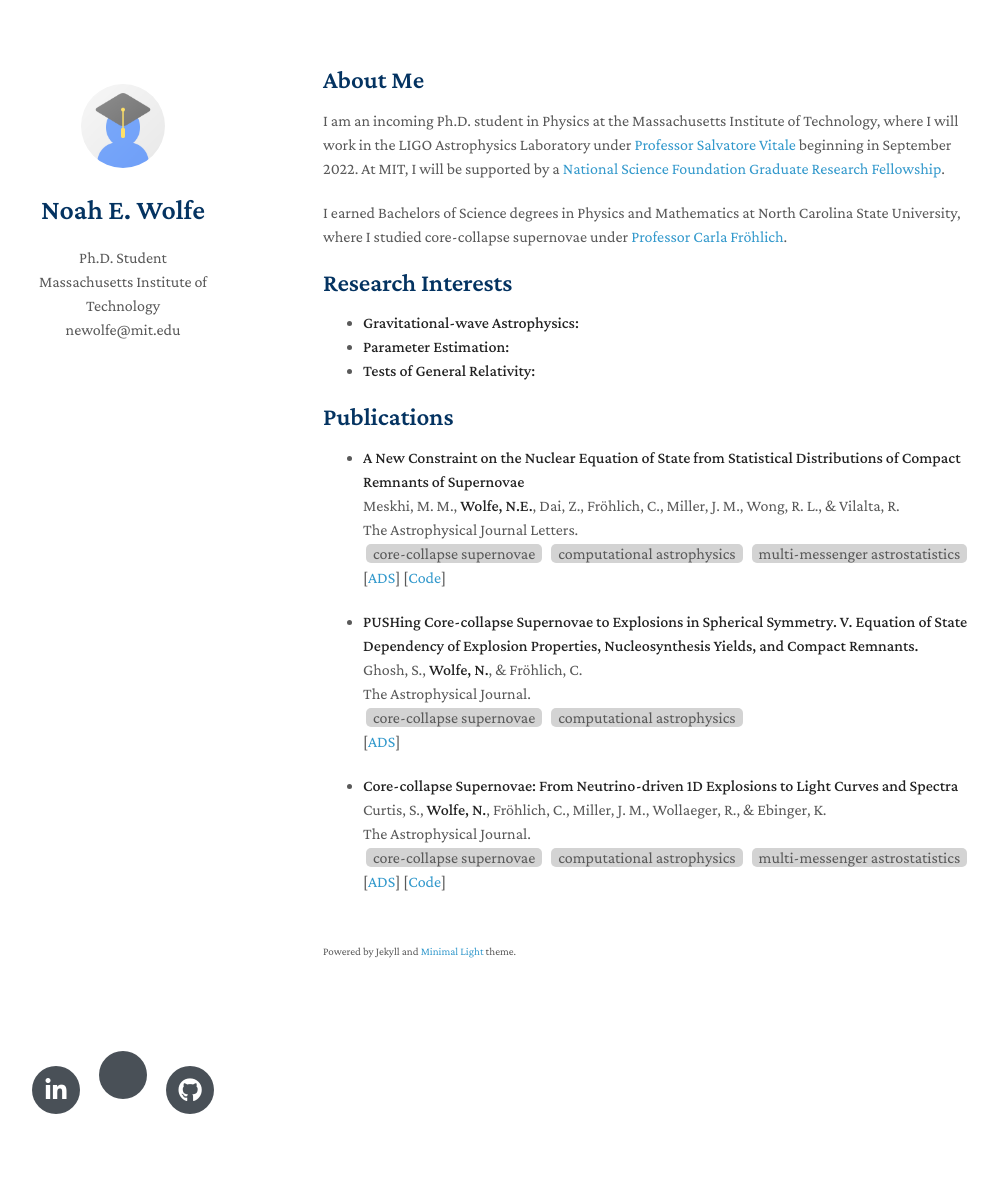
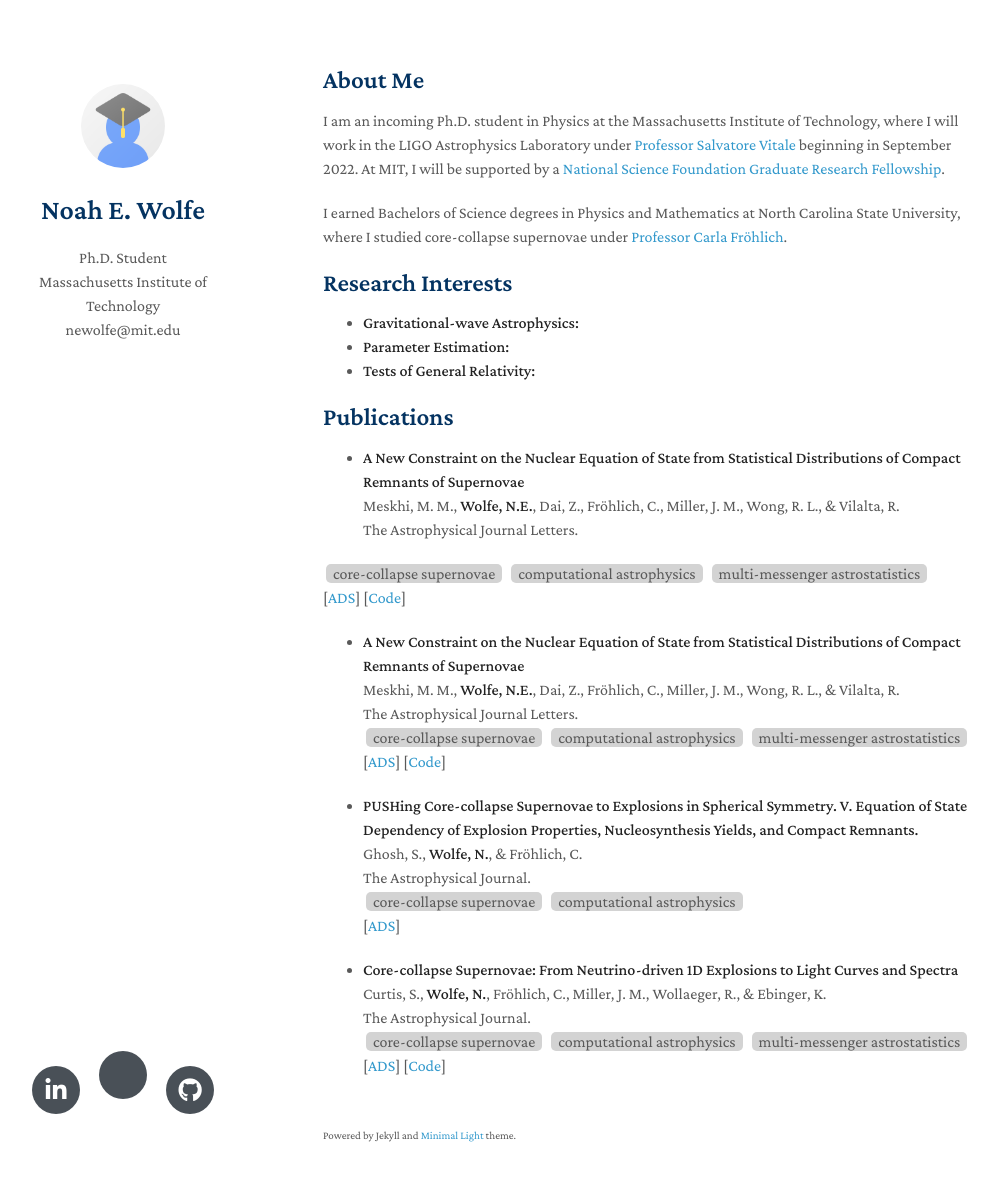
Before and after one commit to noahewolfe/noahewolfe.github.io, a Jekyll site: the page built from index.md, in a window 1280 px wide and 1216 px high. Shown: the top 1181 px of the window, without its empty margins (147-1145 px from the left). Built offline with Jekyll 4.4.1, drawn with Linux system fonts in a browser that asks for light colours; nearby versions of some CDN libraries; a style sheet for code colours, icons or effects is not loaded; our own code applies the rules of GitHub Pages for plain Markdown files.

Commit message:
Move push-ml description into components

```diff
--- a/index.md
+++ b/index.md
@@ -18,6 +18,9 @@ under [Professor Carla Fröhlich](http://astro.physics.ncsu.edu/~cfrohli/).
 - **Tests of General Relativity:**
 
 ## Publications
+
+- {% include_relative projects/push-ml/citation.md %}
+{% include_relative projects/push-ml/footer.md %}
 
 - **A New Constraint on the Nuclear Equation of State from Statistical Distributions of Compact Remnants of Supernovae**
   <br>
--- /dev/null
+++ b/projects/push-ml/footer.md
@@ -0,0 +1,2 @@
+<div class="topictag">core-collapse supernovae</div> <div class="topictag">computational astrophysics</div> <div class="topictag">multi-messenger astrostatistics</div>
+[[ADS](https://ui.adsabs.harvard.edu/abs/2021arXiv211101815M/abstract)] [[Code](https://github.com/SAM-collaboration/NS-BH-mass-statistics)]
```
Also changed, not shown: projects/push-ml/citation.md (+0 -1 lines).
